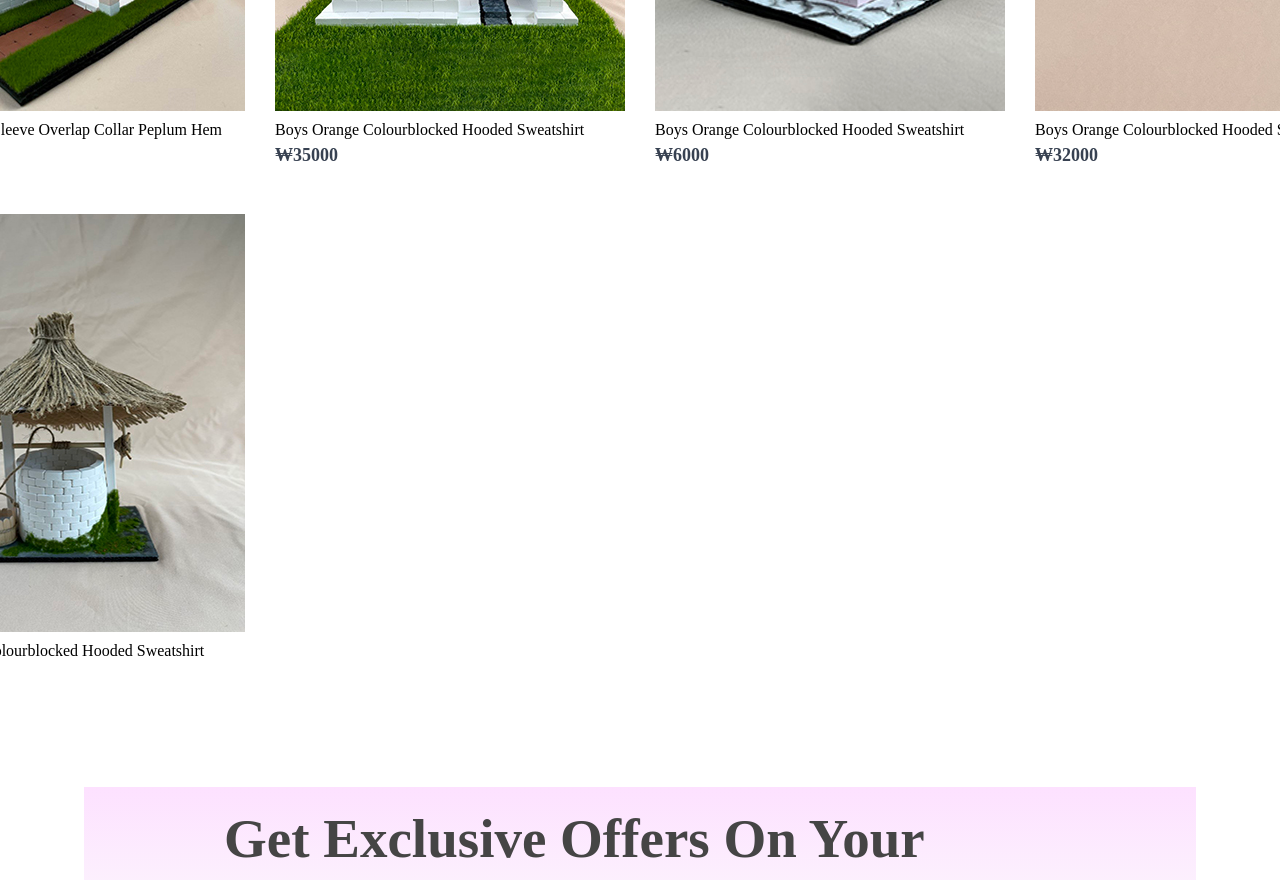
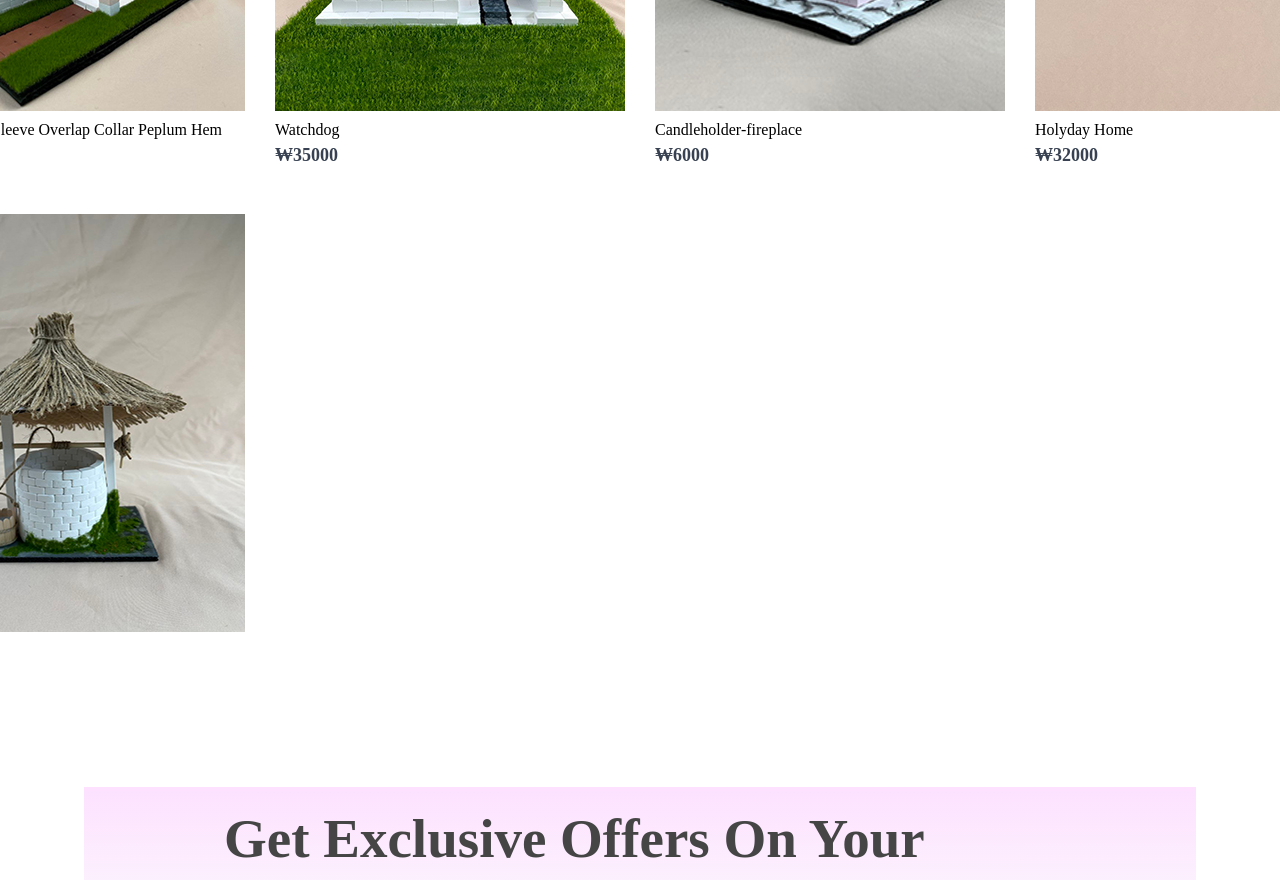
Before and after one commit to Eizeed/Bayleybox, a React (Vite) app: page / in a window 1280 px wide. Shown: the part 1260-2140 px from the top of the page. Built offline with nearby package versions, Linux system fonts and the light colour scheme.

Commit message:
fix names2

```diff
--- a/src/Components/Assets/data.js
+++ b/src/Components/Assets/data.js
@@ -10,22 +10,22 @@ let data_product = [
     name: "Striped Flutter Sleeve Overlap Collar Peplum Hem Blouse",
     image: img1,
     new_price: 30000,
-    category: 'kids',
+    category: 'adults',
     description: 'Small white brick house. Easy to build, yet equally engaging acquisition for your child',
     tags: ['For kids', 'Small building', 'House'],
   },
   {
     id: 2,
-    name: "Boys Orange Colourblocked Hooded Sweatshirt",
+    name: "Watchdog",
     image: img2,
     new_price: 35000,
-    category: 'adults',
+    category: 'kids',
     description: 'A medium-sized store. It boasts an abundance of details that accentuate the beauty of this building',
     tags: ['For kids', 'Medium building', 'Shop'],
   },
   {
     id: 3,
-    name: "Boys Orange Colourblocked Hooded Sweatshirt",
+    name: "Candleholder-fireplace",
     image: img3,
     new_price: 6000,
     category: 'kids',
@@ -34,7 +34,7 @@ let data_product = [
   },
   {
     id: 4,
-    name: "Boys Orange Colourblocked Hooded Sweatshirt",
+    name: "Holyday Home",
     image: img4,
     new_price: 32000,
     category: 'adults',
@@ -43,7 +43,7 @@ let data_product = [
   },
   {
     id: 5,
-    name: "Boys Orange Colourblocked Hooded Sweatshirt",
+    name: "Well",
     image: img5,
     new_price: 6000,
     category: 'kids',
--- a/src/Components/Assets/new_collections.js
+++ b/src/Components/Assets/new_collections.js
@@ -10,22 +10,22 @@ let new_collections = [
     name: "Striped Flutter Sleeve Overlap Collar Peplum Hem Blouse",
     image: img1,
     new_price: 30000,
-    category: 'kids',
+    category: 'adults',
     description: 'Small white brick house. Easy to build, yet equally engaging acquisition for your child',
     tags: ['For kids', 'Small building', 'House'],
   },
   {
     id: 2,
-    name: "Boys Orange Colourblocked Hooded Sweatshirt",
+    name: "Watchdog",
     image: img2,
     new_price: 35000,
-    category: 'adults',
+    category: 'kids',
     description: 'A medium-sized store. It boasts an abundance of details that accentuate the beauty of this building',
     tags: ['For kids', 'Medium building', 'Shop'],
   },
   {
     id: 3,
-    name: "Boys Orange Colourblocked Hooded Sweatshirt",
+    name: "Candleholder-fireplace",
     image: img3,
     new_price: 6000,
     category: 'kids',
@@ -34,7 +34,7 @@ let new_collections = [
   },
   {
     id: 4,
-    name: "Boys Orange Colourblocked Hooded Sweatshirt",
+    name: "Holyday Home",
     image: img4,
     new_price: 32000,
     category: 'adults',
@@ -43,7 +43,7 @@ let new_collections = [
   },
   {
     id: 5,
-    name: "Boys Orange Colourblocked Hooded Sweatshirt",
+    name: "Well",
     image: img5,
     new_price: 6000,
     category: 'kids',
```
